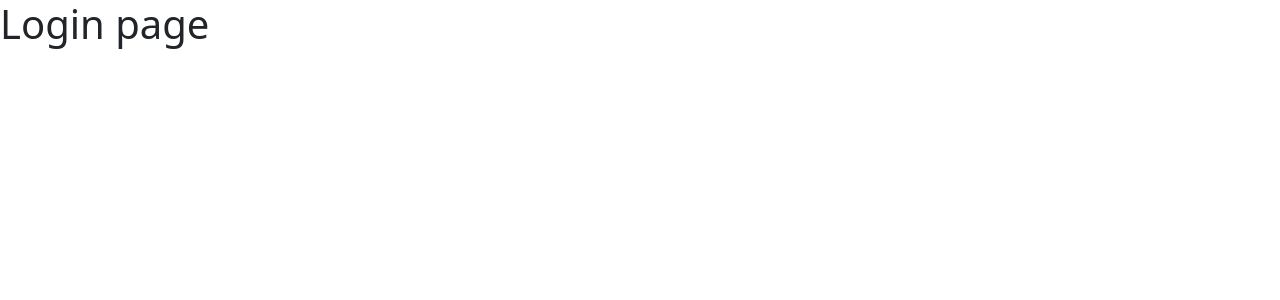
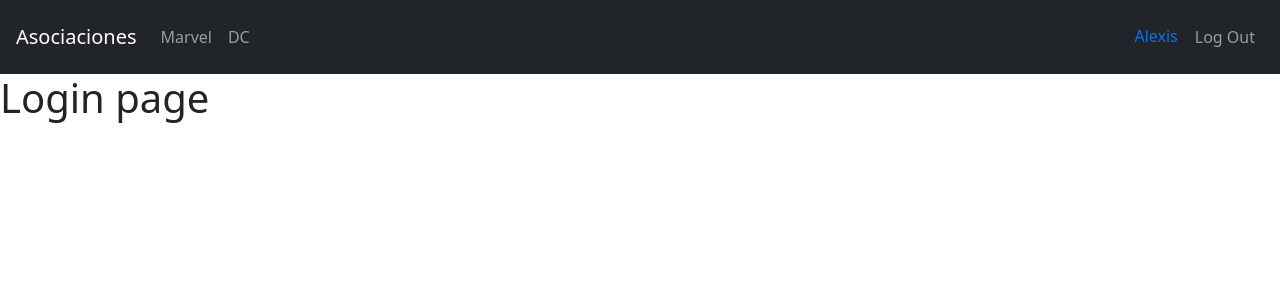
Before and after one commit to SubotaiBenaissa/Heroes-App, a React (Vite) app: page /login in a window 1280 px wide. Shown: the top 300 px of the page. Built offline with nearby package versions, Linux system fonts and the light colour scheme.

Commit message:
Hecho navbar y archivos de barril

```diff
--- /dev/null
+++ b/src/heroes/index.js
@@ -0,0 +1,2 @@
+
+export * from './components'
--- /dev/null
+++ b/src/heroes/pages/index.js
@@ -0,0 +1,3 @@
+
+export * from './DcPage'
+export * from './MarvelPage'
--- a/src/router/AppRouter.jsx
+++ b/src/router/AppRouter.jsx
@@ -3,12 +3,14 @@ import { Routes, Route, Navigate } from 'react-router-dom'
 import { LoginPage } from '../auth/pages/LoginPage'
 import { DcPage } from '../heroes/pages/DcPage'
 import { MarvelPage } from '../heroes/pages/MarvelPage'
+import { NavbarComponent } from '../ui'
 
 export const AppRouter = () => {
 
     return (
 
         <>
+            <NavbarComponent />
             <Routes>
                 <Route path='marvel' element={ <MarvelPage /> }/>
                 <Route path='dc' element={ <DcPage /> } />
--- a/src/ui/components/NavbarComponent.jsx
+++ b/src/ui/components/NavbarComponent.jsx
@@ -3,7 +3,7 @@ import { Link, NavLink } from 'react-router-dom';
 
 export const NavbarComponent = () => {
     return (
-        <nav className="navbar navbar-expand-sm navbar-dark bg-dark">
+        <nav className="navbar navbar-expand-sm navbar-dark bg-dark p-3">
 
             <Link
                 className="navbar-brand"
@@ -16,14 +16,14 @@ export const NavbarComponent = () => {
                 <div className="navbar-nav">
 
                     <NavLink
-                        className="nav-item nav-link"
+                        className={ ({ isActive }) => `nav-item nav-link ${ isActive ? 'active':''}`}
                         to="/marvel"
                     >
                         Marvel
                     </NavLink>
 
                     <NavLink
-                        className="nav-item nav-link"
+                        className={ ({ isActive }) => `nav-item nav-link ${ isActive ? 'active':''}`}
                         to="/dc"
                     >
                         DC
@@ -31,14 +31,14 @@ export const NavbarComponent = () => {
                 </div>
             </div>
 
-            <div className="navbar-collapse collapse w-100 order-3 dual-collapse2">
+            <div className="navbar-collapse collapse w-100 order-3 dual-collapse2 d-flex justify-content-end">
                 <ul className="navbar-nav ml-auto">
-                    <NavLink
-                        className="nav-item nav-link"
-                        to="/login"
-                    >
-                        Logout
-                    </NavLink>
+                    <span className="nav-item nav-link text-primary">
+                        Alexis
+                    </span>
+                    <button className="nav-item nav-link btn">
+                        Log Out
+                    </button>
                 </ul>
             </div>
         </nav>
--- /dev/null
+++ b/src/ui/index.js
@@ -0,0 +1,2 @@
+
+export * from './components'
```
